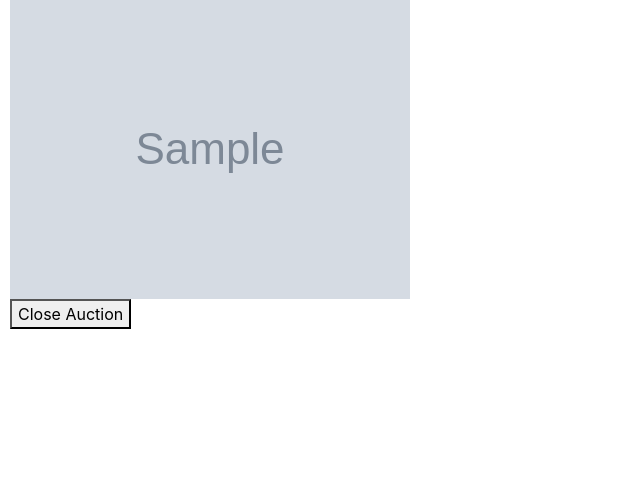
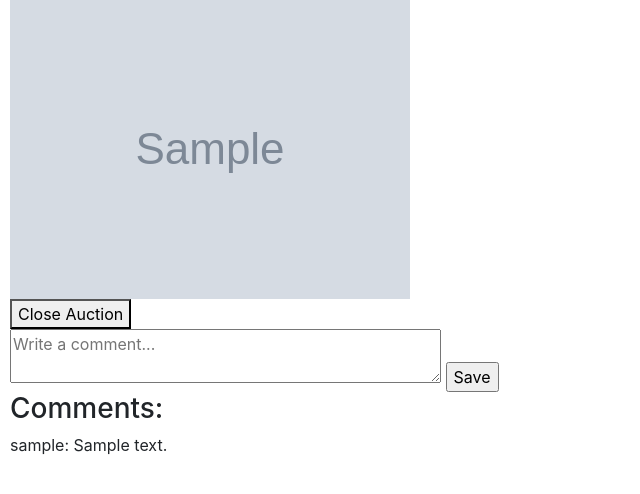
Before and after one commit to PrackSoft/commerce, a Django app: page /listing/1/ in a window 1280 px wide. Shown: the part 286-780 px from the top of the page, without its empty margins (0-640 px from the left). Run offline with Django 3.2, Linux system fonts and the light colour scheme; a user stored in the database is signed in; tables that the repository leaves empty hold one stand-in row (values such as "Sample post"); grey boxes marked "Sample" are stand-in pictures; some libraries are stand-ins or nearby versions.

Commit message:
Add ability for signed-in users to post and view comments on listing pages

```diff
--- a/auctions/forms.py
+++ b/auctions/forms.py
@@ -6,7 +6,15 @@ class ListingForm(forms.ModelForm):
         model = Listing
         fields = ['title', 'description', 'starting_bid', 'category', 'image_url']
 
-    class CommentForm(forms.ModelForm):
-        class Meta:
-            model = Comment
-            fields = ['text']
+class CommentForm(forms.ModelForm):
+    class Meta:
+        model = Comment
+        fields = ['text']
+
+class CommentForm(forms.ModelForm):
+    class Meta:
+        model = Comment
+        fields = ['text']
+        widgets = {
+            'text': forms.Textarea(attrs={'rows': 2, 'cols': 40, 'placeholder': 'Write a comment...'})
+        }
--- a/auctions/templates/auctions/listing_detail.html
+++ b/auctions/templates/auctions/listing_detail.html
@@ -39,6 +39,20 @@
         {% endif %}
     {% endif %}
 
+    {% if request.user.is_authenticated %}
+        <form method="post" action="{% url 'add_comment' listing.id %}">
+            {% csrf_token %}
+            {{ form.text }}
+            <input type="submit" value="Save">
+        </form>
+    {% endif %}
+    <h3>Comments:</h3>
+    {% for comment in comments %}
+        <div>{{ comment.author }}: {{ comment.text }}</div>
+    {% empty %}
+        <p>No comments yet.</p>
+    {% endfor %}
+
 </div>
 
 {% endblock %}
--- a/auctions/urls.py
+++ b/auctions/urls.py
@@ -13,4 +13,6 @@ urlpatterns = [
     path("listing/<int:listing_id>/watchlist/", views.toggle_watchlist, name="toggle_watchlist"),
     path("listing/<int:listing_id>/bid/", views.place_bid, name="place_bid"),
     path("close/<int:listing_id>", views.close_auction, name="close_auction"),
+    path("add_comment/<int:listing_id>", views.add_comment, name="add_comment"),
+
 ]
--- a/auctions/views.py
+++ b/auctions/views.py
@@ -8,8 +8,8 @@ from django.views.decorators.cache import never_cache
 
 from decimal import Decimal
 
-from .forms import ListingForm
-from .models import User, Listing, Watchlist, Bid
+from .forms import ListingForm, CommentForm
+from .models import User, Listing, Watchlist, Bid, Comment
 
 from .utils import get_current_price, add_to_watchlist, remove_from_watchlist
 
@@ -74,6 +74,7 @@ def register(request):
 
 
 # My views
+@never_cache
 @login_required
 def create_listing(request):
     if request.method == "POST":
@@ -115,15 +116,20 @@ def listing_detail(request, listing_id):
             else:
                 message = f"Auction closed. No bids were placed. Starting bid: ${listing.starting_bid}"
 
+    # Comentarios y formulario
+    comments = Comment.objects.filter(listing=listing).order_by('-id')  # más recientes primero
+    form = CommentForm()
+
     return render(request, "auctions/listing_detail.html", {
         "listing": listing,
         "current_price": current_price,
         "is_watching": is_watching,
         "current_owner": current_owner,
         "show_message": show_message,
-        "message": message
+        "message": message,
+        "comments": comments,
+        "form": form
     })
-
 
 
 @login_required
@@ -199,3 +205,18 @@ def close_auction(request, listing_id):
         return redirect("listing_detail", listing_id=listing.id)
 
     return redirect("listing_detail", listing_id=listing.id)
+
+
+@never_cache
+@login_required
+def add_comment(request, listing_id):
+    listing = get_object_or_404(Listing, pk=listing_id)
+
+    if request.method == 'POST':
+        form = CommentForm(request.POST)
+        if form.is_valid():
+            comment = form.save(commit=False)
+            comment.author = request.user
+            comment.listing = listing
+            comment.save()
+    return redirect('listing_detail', listing_id=listing.id)
```
